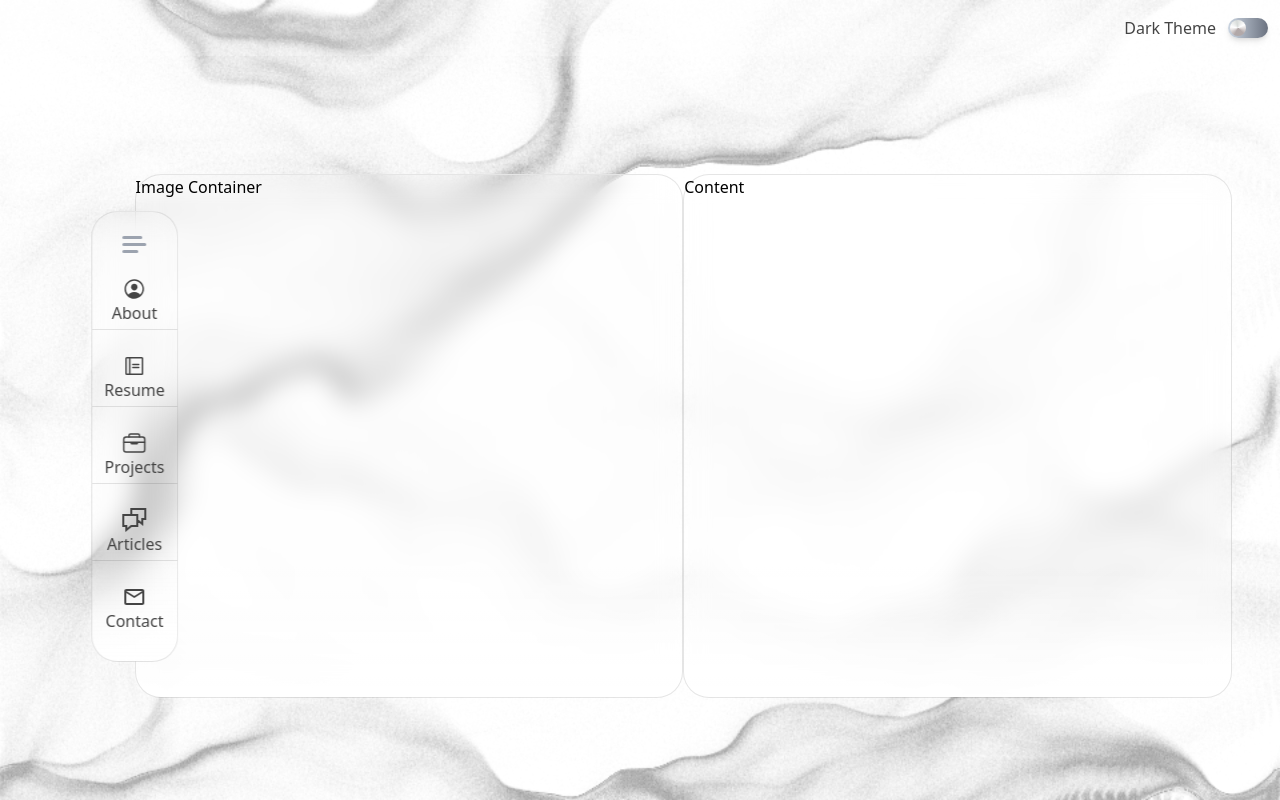
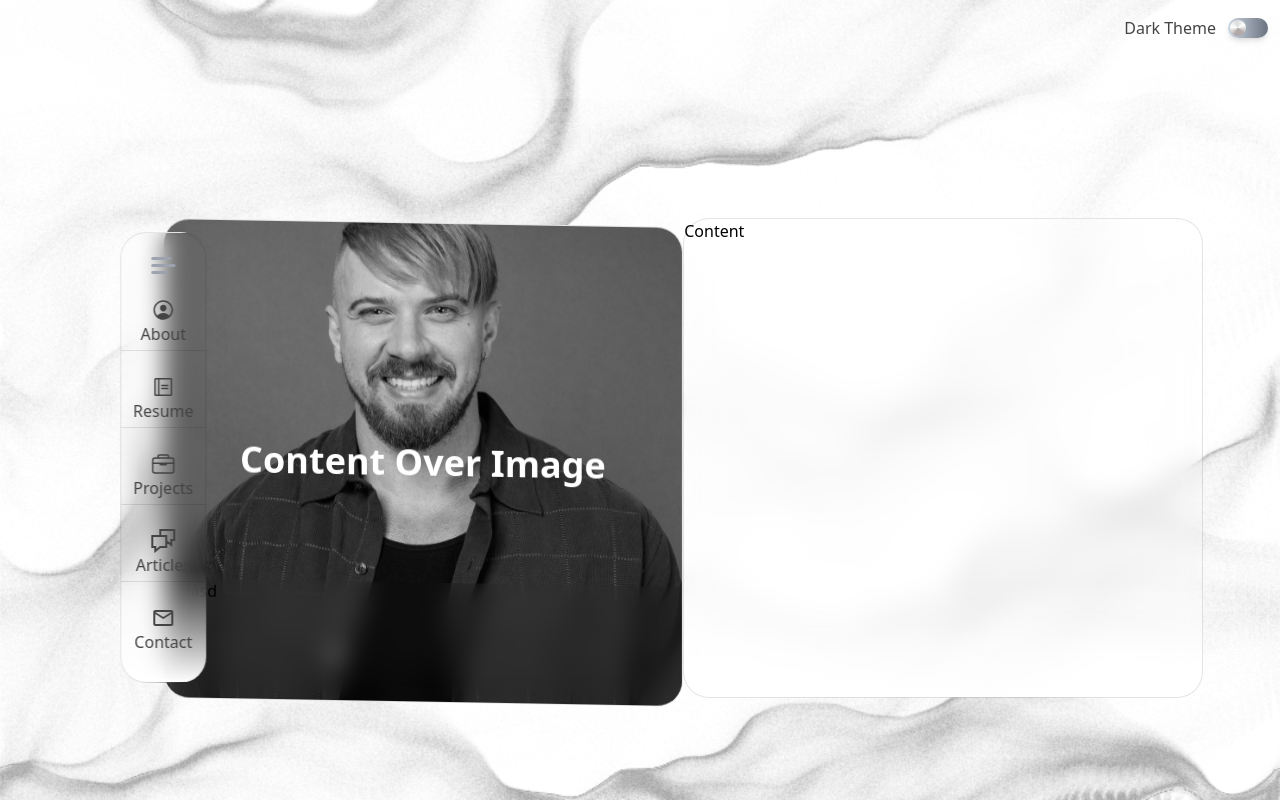
Before and after one commit to qasify/portfolio, a React (Create React App) app: page / in a window 1280 px wide. Built offline with nearby package versions, Linux system fonts and the light colour scheme; the HTML template or start-up script is replaced by a standard one.

Commit message:
add image container

```diff
--- a/src/App.tsx
+++ b/src/App.tsx
@@ -37,7 +37,7 @@ function App() {
         />
       </div>
       <div
-        className="h-84vh mx-0 md:mx-[3vh] lg:mx-[6vh] md:my-[8vw]"
+        className="h-[60%] mx-0 md:mx-[3%] lg:mx-[6%] md:my-[8%]"
         style={{
           position: "relative",
         }}
--- a/src/components/Layout/NavCard.tsx
+++ b/src/components/Layout/NavCard.tsx
@@ -1,12 +1,25 @@
 import BackgroundContainer from "../BackgroundContainer";
 import SideNavigation from "./SideNavigation";
+import profileImage from "../../assets/images/profile.jpg";
 
 const NavCard = () => {
   return (
-    <div className="flex h-full justify-center items-center">
+    <div className="flex h-full justify-center items-center ">
       <SideNavigation />
-      <BackgroundContainer className="w-[400px]">
-        Image Container
+      <BackgroundContainer className="relative w-[700px] overflow-hidden skew-y-1 origin-bottom-left">
+        <img
+          src={profileImage}
+          alt="profile"
+          className="object-cover w-full h-full"
+        />
+        <div className="absolute z-10 h-[25%] bottom-0 left-0 w-full backdrop-blur-[12px]">
+          asdasd
+        </div>
+        <div className="absolute z-20 top-0 left-0 w-full h-full flex items-center justify-center">
+          <span className="text-white text-4xl font-bold">
+            Content Over Image
+          </span>
+        </div>
       </BackgroundContainer>
       <BackgroundContainer>Content</BackgroundContainer>
     </div>
--- /dev/null
+++ b/src/declaration.d.ts
@@ -0,0 +1,2 @@
+declare module "*.jpg";
+declare module "*.png";
--- a/tsconfig.json
+++ b/tsconfig.json
@@ -20,7 +20,5 @@
     "noEmit": true,
     "jsx": "react-jsx"
   },
-  "include": [
-    "src"
-  ]
+  "include": ["src", "./src/index.d.ts"]
 }
```
